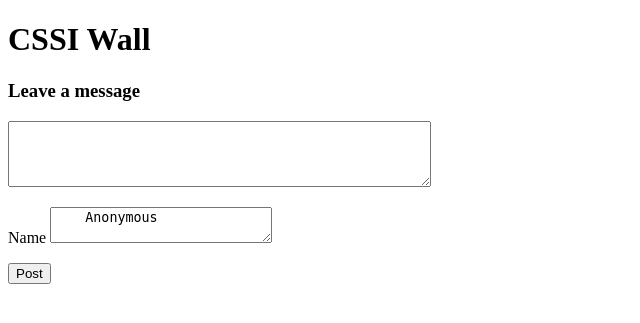
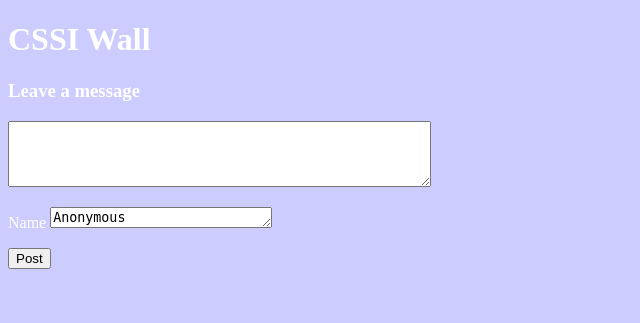
Before and after one commit to erinwu25/cssi-wall-2018, a Python web app: template templates/cssiwall.html in a window 1280 px wide. Shown: the top 323 px of the page, without its empty margins (0-640 px from the left). Run offline with Jinja, Linux system fonts and the light colour scheme; the template is opened without the code that fills it, so the values that code supplies are empty.

Commit message:
made some stylistic changes

```diff
--- a/templates/cssiwall.html
+++ b/templates/cssiwall.html
@@ -1,15 +1,15 @@
 <!DOCTYPE html>
 <title>CSSI Wall!</title>
-<h1>CSSI Wall</h1>
+<h1 id="text">CSSI Wall</h1>
 <form action="/" method="post">
-  <label><h3>Leave a message</h3></label>
+  <label><h3 id="text">Leave a message</h3></label>
   <p>
   <textarea name="message" rows="4" cols="50">
   </textarea>
   <p>
-  <label>Name</label>
-  <textarea name="username" rows="2" cols="25">
-    Anonymous
+  <label id="text">Name</label>
+  <textarea name="username" rows="1" cols="25">
+Anonymous
   </textarea>
   <p>
   <button>Post</button>
@@ -17,22 +17,32 @@
 
 <body>
 <style>
+
+  body{
+    background-color: #ccccff;
+  }
+
   .messagebox {
-      width: 320;
+      width: auto;
       height: auto;
-      padding-bottom: 10px;
+      padding-bottom: 5px;
       border: 1px solid pink;
+      border-radius: 10px;
       margin: 0;
+  }
 
+  #text{
+    color: white;
   }
+
 </style>
 
 
   {% for post in posts %}
-  <div class="messagebox" style="border-color: pink; background-color: pink;">
-  <div class="post">{{post.message}}<p><i>Posted by {{post.username}}</i> at {{post.created_time}}</div>
+  <div class="messagebox" style="border-color: #fae2ff; background-color: #fae2ff;">
+  <div class="post" style="padding: 5px; padding-bottom: 5px">{{post.message}}<p><div><i>Posted by {{post.username}}</i> at {{post.created_time}}</div></div>
   </div>
-  <p>
+  <br>
   {% endfor %}
 
 </body>
```
Also changed, not shown: 1 other file.
